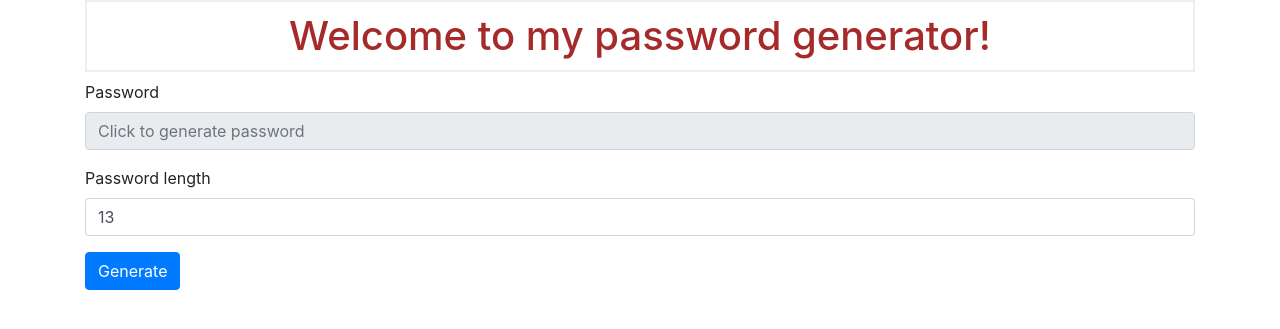
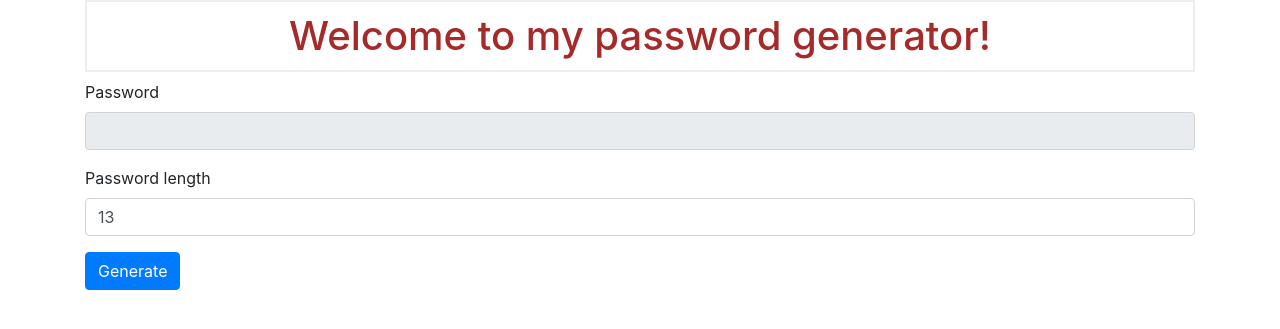
Before and after one commit to slowthisbirddown/PasswordGenerator, a Flask app: page / in a window 1280 px wide. Shown: the top 329 px of the page. Run offline with Flask 2, Linux system fonts and the light colour scheme; some libraries are stand-ins or nearby versions.

Commit message:
Server prep

```diff
--- a/templates/index.html
+++ b/templates/index.html
@@ -13,7 +13,7 @@
                     <input type="text" class="form-control" id="password"  placeholder="{{password}}" readonly>
                 {% endfor %}
             {% else %}
-                <input type="text" class="form-control" id="password"  placeholder="Click to generate password" readonly>
+                <input type="text" class="form-control" id="password"  readonly>
             {% endif %}
         {% endwith %}
     </div>
```
